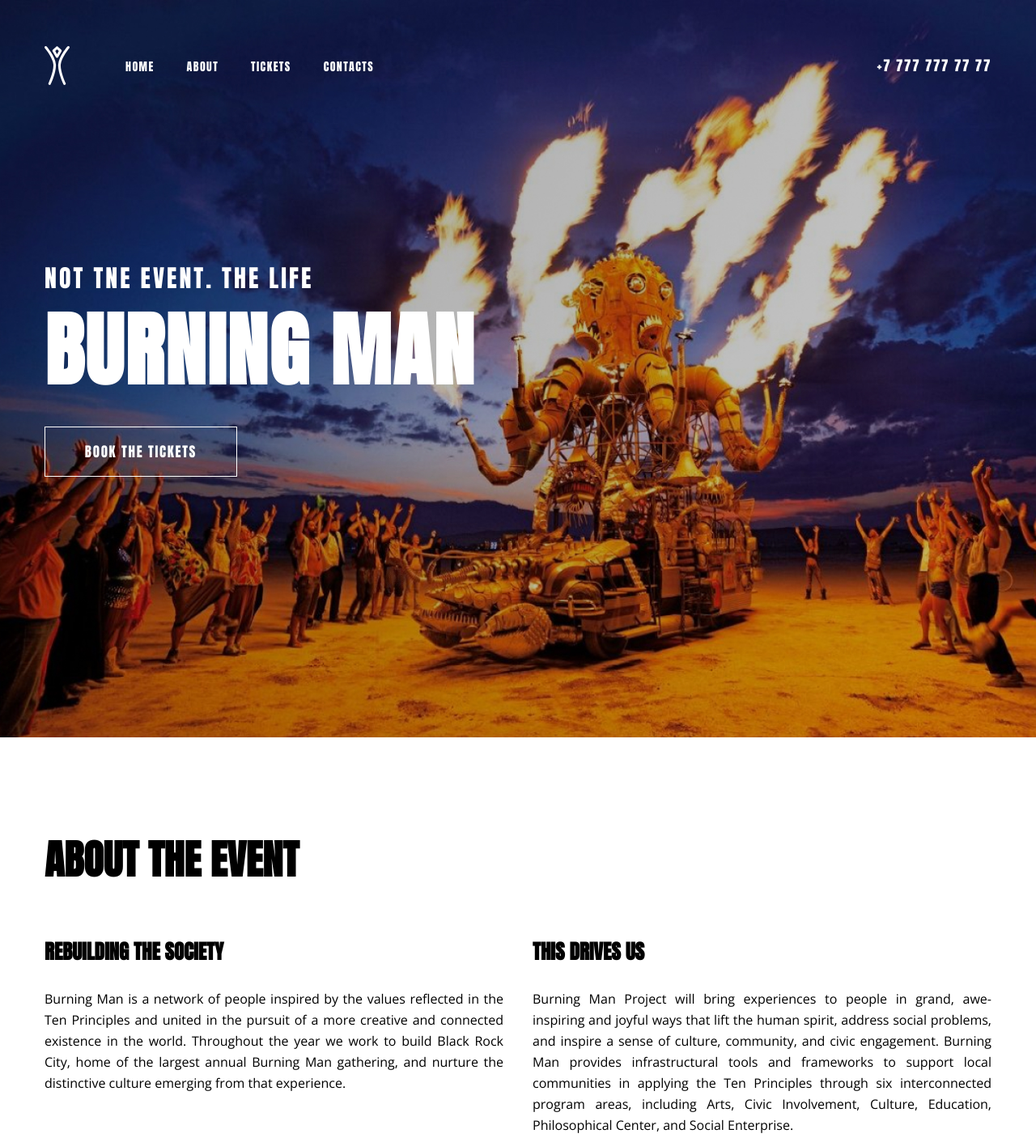
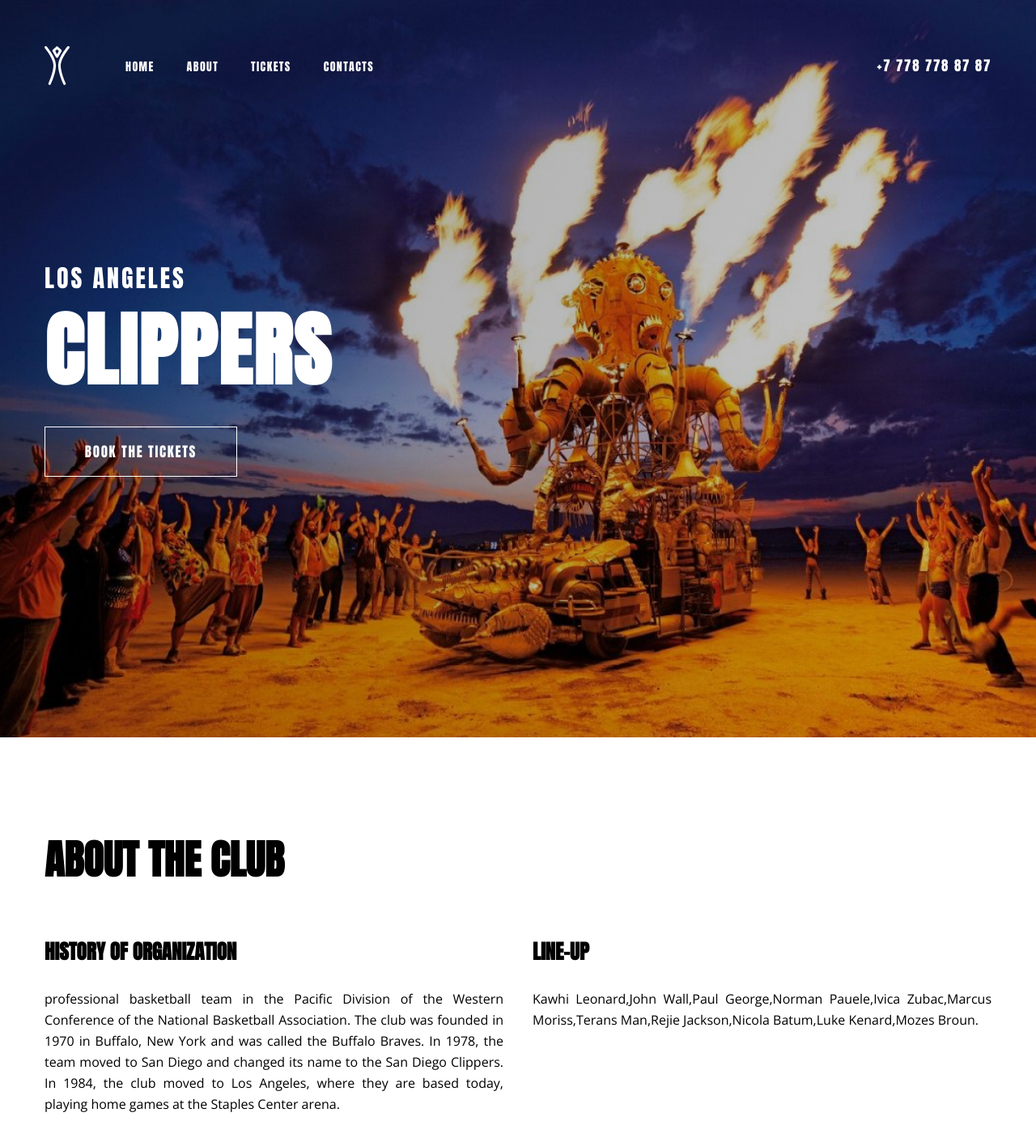
Before and after one commit to Aladushe/vovo, a plain HTML site: page index.html in a window 1280 px wide. Shown: the top 1406 px of the page at 81% size. Drawn offline with nearby package versions, Linux system fonts and the light colour scheme.

Commit message:
Update index.html

```diff
--- a/index.html
+++ b/index.html
@@ -35,14 +35,14 @@
 						</a>
 					</li>
 				</ul>
-				<a href="tel:+77777777777" class="tel">
-					+7 777 777 77 77
+				<a href="tel:+77787788787" class="tel">
+					+7 778 778 87 87
 				</a>
 			</div>
 			<div class="offer">
-				<p>Not tne event. The life</p>
+				<p>LoS Angeles</p>
 				<h1>
-					Burning MAN
+					Clippers
 				</h1>
 				<a href="#" class="btn">Book the tickets</a>
 			</div>
@@ -50,24 +50,23 @@
 	</header>
 	<section id="about" class="about">
 		<div class="container">
-			<h2>About the event</h2>
+			<h2>About the club</h2>
 			<div class="description">
 				<div class="desc-left">
-					<h3>Rebuilding the society</h3>
+					<h3>history of organization</h3>
 					<p>
-						Burning Man is a network of people inspired by the values reflected in the Ten Principles and united in the pursuit of a more creative and connected existence in the world. Throughout the year we work to build Black Rock City, home of the largest annual Burning Man gathering, and nurture the distinctive culture emerging from that experience.
+						professional basketball team in the Pacific Division of the Western Conference of the National Basketball Association. The club was founded in 1970 in Buffalo, New York and was called the Buffalo Braves. In 1978, the team moved to San Diego and changed its name to the San Diego Clippers. In 1984, the club moved to Los Angeles, where they are based today, playing home games at the Staples Center arena.
 					</p>
 				</div>
 				<div class="desc-right">
-					<h3>This drives us</h3>
+					<h3>line-up</h3>
 					<p>
-						Burning Man Project will bring experiences to people in grand, awe-inspiring and joyful ways that lift the human spirit, address social problems, and inspire a sense of culture, community, and civic engagement. Burning Man provides infrastructural tools and frameworks to support local communities in applying the Ten Principles through six interconnected program areas, including Arts, Civic Involvement, Culture, Education, Philosophical Center, and Social Enterprise.
+						Kawhi Leonard,John Wall,Paul George,Norman Pauele,Ivica Zubac,Marcus Moriss,Terans Man,Rejie Jackson,Nicola Batum,Luke Kenard,Mozes Broun.
 					</p>
 				</div>
 			</div>
 			<div class="gallery">
 				<img src="img/img1.jpg" alt="Event photo 1">
-				<img src="img/img2.jpg" alt="Event photo 2">
 				<img src="img/img3.jpg" alt="Event photo 3">
 			</div>
 		</div>
@@ -76,10 +75,10 @@
 		<div class="container">
 			<div class="footer-text">
 				<p>
-					©1989-2022 burning man project
+					©1970-2022 clippersnation
 				</p>
 				<p>
-					Экспо & Гил Байтс
+
 				</p>
 			</div>
 		</div>
```
